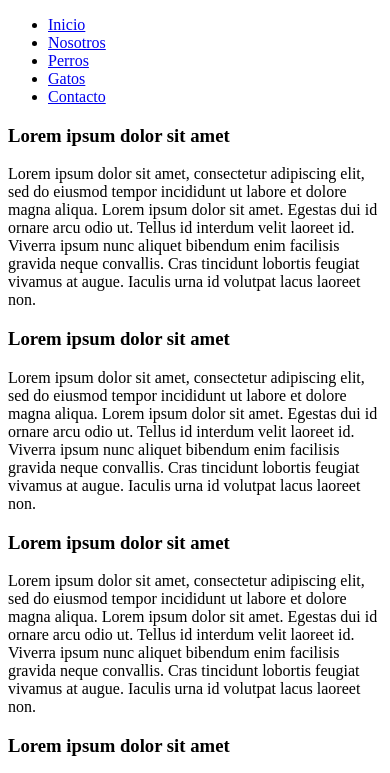
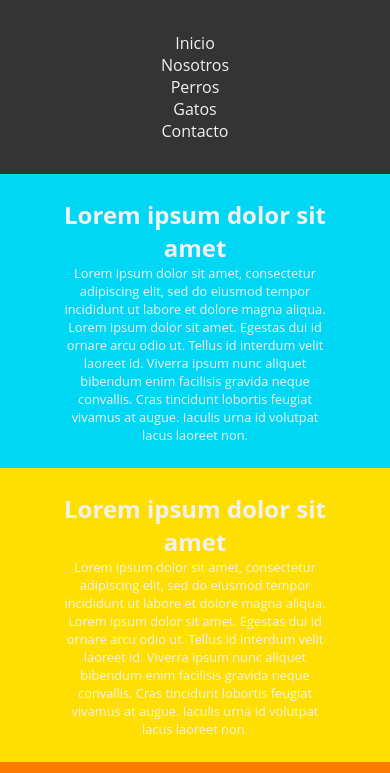
Before and after one commit to Gab-Serrano/ejercicio-css, a plain HTML site: page index.html in a window 390 px wide. Shown: the top 773 px of the page. Drawn offline with Linux system fonts and the light colour scheme.

Commit message:
Update exercise with flex

```diff
--- a/index.html
+++ b/index.html
@@ -5,10 +5,11 @@
     <meta http-equiv="X-UA-Compatible" content="IE=edge" />
     <meta name="viewport" content="width=device-width, initial-scale=1.0" />
     <title>Ayuda a un Peludo</title>
-    <link rel="stylesheet" href="style.jghocss" />
+    <link rel="stylesheet" href="style.css" />
   </head>
   <body>
     <section class="main">
+      <section class="container-main">
         <!-- Barra lateral -->
         <nav class="navbar">
           <ul class="navbar-nav">
@@ -20,17 +21,18 @@
           </ul>
         </nav>
         <!-- Secciones -->
-      <section class="container-main">
+        <section class="container-diferenciales">
           <!-- Seccion celeste -->
           <div class="division-1">
             <h1 class="division-tittle">Lorem ipsum dolor sit amet</h1>
             <p class="division-text">
               Lorem ipsum dolor sit amet, consectetur adipiscing elit, sed do
               eiusmod tempor incididunt ut labore et dolore magna aliqua. Lorem
-            ipsum dolor sit amet. Egestas dui id ornare arcu odio ut. Tellus id
-            interdum velit laoreet id. Viverra ipsum nunc aliquet bibendum enim
-            facilisis gravida neque convallis. Cras tincidunt lobortis feugiat
-            vivamus at augue. Iaculis urna id volutpat lacus laoreet non.
+              ipsum dolor sit amet. Egestas dui id ornare arcu odio ut. Tellus
+              id interdum velit laoreet id. Viverra ipsum nunc aliquet bibendum
+              enim facilisis gravida neque convallis. Cras tincidunt lobortis
+              feugiat vivamus at augue. Iaculis urna id volutpat lacus laoreet
+              non.
             </p>
           </div>
           <!-- Seccion amarilla -->
@@ -39,10 +41,11 @@
             <p class="division-text">
               Lorem ipsum dolor sit amet, consectetur adipiscing elit, sed do
               eiusmod tempor incididunt ut labore et dolore magna aliqua. Lorem
-            ipsum dolor sit amet. Egestas dui id ornare arcu odio ut. Tellus id
-            interdum velit laoreet id. Viverra ipsum nunc aliquet bibendum enim
-            facilisis gravida neque convallis. Cras tincidunt lobortis feugiat
-            vivamus at augue. Iaculis urna id volutpat lacus laoreet non.
+              ipsum dolor sit amet. Egestas dui id ornare arcu odio ut. Tellus
+              id interdum velit laoreet id. Viverra ipsum nunc aliquet bibendum
+              enim facilisis gravida neque convallis. Cras tincidunt lobortis
+              feugiat vivamus at augue. Iaculis urna id volutpat lacus laoreet
+              non.
             </p>
           </div>
           <!-- Seccion naranja -->
@@ -51,10 +54,11 @@
             <p class="division-text">
               Lorem ipsum dolor sit amet, consectetur adipiscing elit, sed do
               eiusmod tempor incididunt ut labore et dolore magna aliqua. Lorem
-            ipsum dolor sit amet. Egestas dui id ornare arcu odio ut. Tellus id
-            interdum velit laoreet id. Viverra ipsum nunc aliquet bibendum enim
-            facilisis gravida neque convallis. Cras tincidunt lobortis feugiat
-            vivamus at augue. Iaculis urna id volutpat lacus laoreet non.
+              ipsum dolor sit amet. Egestas dui id ornare arcu odio ut. Tellus
+              id interdum velit laoreet id. Viverra ipsum nunc aliquet bibendum
+              enim facilisis gravida neque convallis. Cras tincidunt lobortis
+              feugiat vivamus at augue. Iaculis urna id volutpat lacus laoreet
+              non.
             </p>
           </div>
           <!-- Seccion roja -->
@@ -63,13 +67,15 @@
             <p class="division-text">
               Lorem ipsum dolor sit amet, consectetur adipiscing elit, sed do
               eiusmod tempor incididunt ut labore et dolore magna aliqua. Lorem
-            ipsum dolor sit amet. Egestas dui id ornare arcu odio ut. Tellus id
-            interdum velit laoreet id. Viverra ipsum nunc aliquet bibendum enim
-            facilisis gravida neque convallis. Cras tincidunt lobortis feugiat
-            vivamus at augue. Iaculis urna id volutpat lacus laoreet non.
+              ipsum dolor sit amet. Egestas dui id ornare arcu odio ut. Tellus
+              id interdum velit laoreet id. Viverra ipsum nunc aliquet bibendum
+              enim facilisis gravida neque convallis. Cras tincidunt lobortis
+              feugiat vivamus at augue. Iaculis urna id volutpat lacus laoreet
+              non.
             </p>
           </div>
         </section>
       </section>
+    </section>
   </body>
 </html>
--- a/style.css
+++ b/style.css
@@ -11,50 +11,92 @@
 }
 
 body {
-  background: var(--body-color);
+
 }
 
 .main {
+  background-color: var(--body-color);
+  display: flex;
+  flex-direction: column;
+  justify-content: center;
+  width: 100%;
+  height: 100vh;
+  align-items: center;
+}
 
+.container-main{
+  background-color: var(--main-bg-color);
+  display: flex;
+  width: 100%;
+  gap: 2rem;
 }
 
 .navbar {
-
+  width: 10%;
+  display: flex;
+  flex-direction: column;
+  padding: 2rem 0 0 1rem;
 }
 
 .navbar-nav {
-
+  list-style-type: none;
 }
 
 .nav-item a {
-
+  text-decoration: none;
+  color: var(--body-color);
 }
 
-.container-main {
-
+.container-diferenciales {
+  width: 80%;
+  display: flex;
+  flex-direction: column;
+  align-items: center;
 }
 
 .division-1{
-
+  background-color: var(--div-1-bg-color);
+  padding: 1.5rem 4rem 1.5rem 4rem;
 }
 
 .division-2{
-
+  background-color: var(--div-2-bg-color);
+  padding: 1.5rem 4rem 1.5rem 4rem;
 }
 
 .division-3{
-
-
+  background-color: var(--div-3-bg-color);
+  padding: 1.5rem 4rem 1.5rem 4rem;
 }
 
 .division-4{
-
+  background-color: var(--div-4-bg-color);
+  padding: 1.5rem 4rem 1.5rem 4rem;
 }
 
 .division-tittle{
-
+  font-size: 1.5rem;
+  color: var(--body-color);
 }
 
 .division-text{
+  font-size: 0.8rem;
+  color: var(--body-color);
+}
 
+@media screen and (max-width: 768px) {
+  .container-main{
+    flex-direction: column;
+    height: 100vh;
+  }
+  .navbar{
+    width: 100%;
+    align-items: center;
+    text-align: center;
+    padding: 2rem 0 0 0;
+  }
+  .container-diferenciales{
+    width: 100%;
+    text-align: center;
+  }
 }
```
Lines whose indentation alone changed are shown as unchanged.
